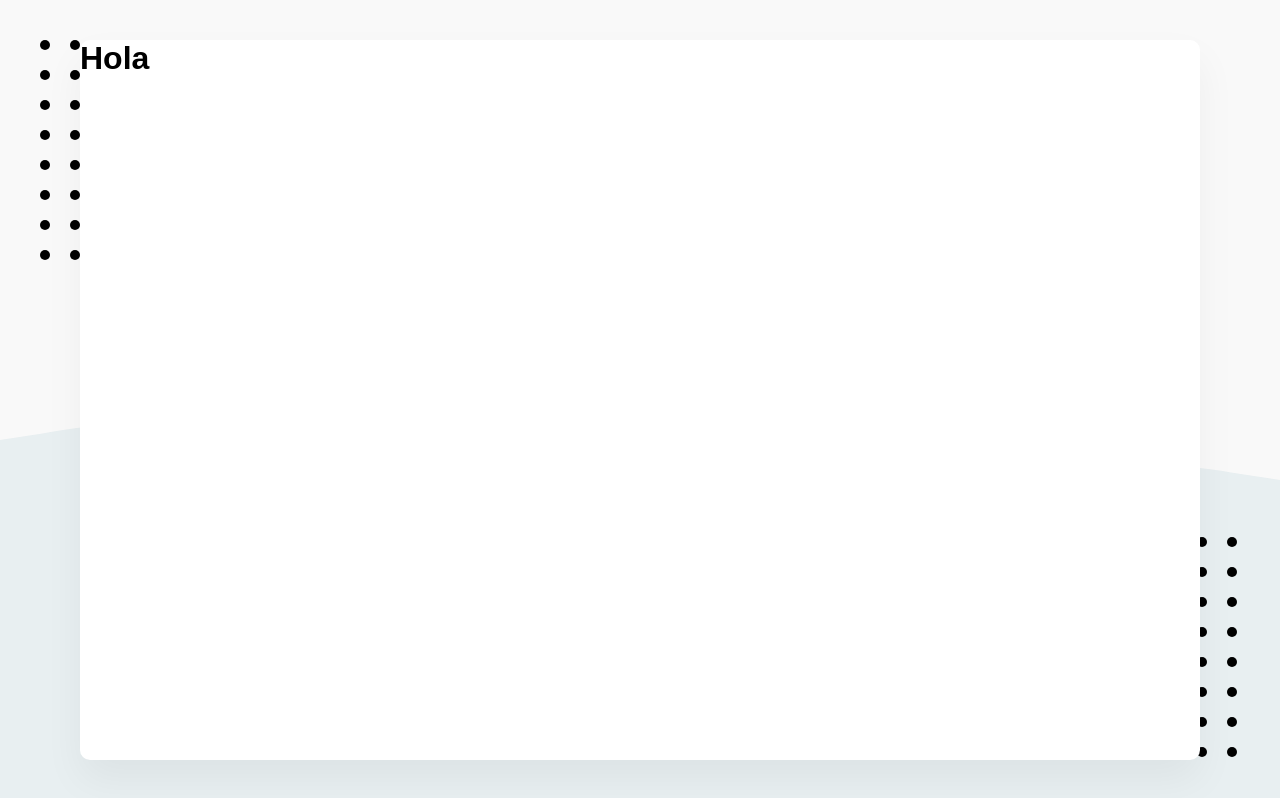
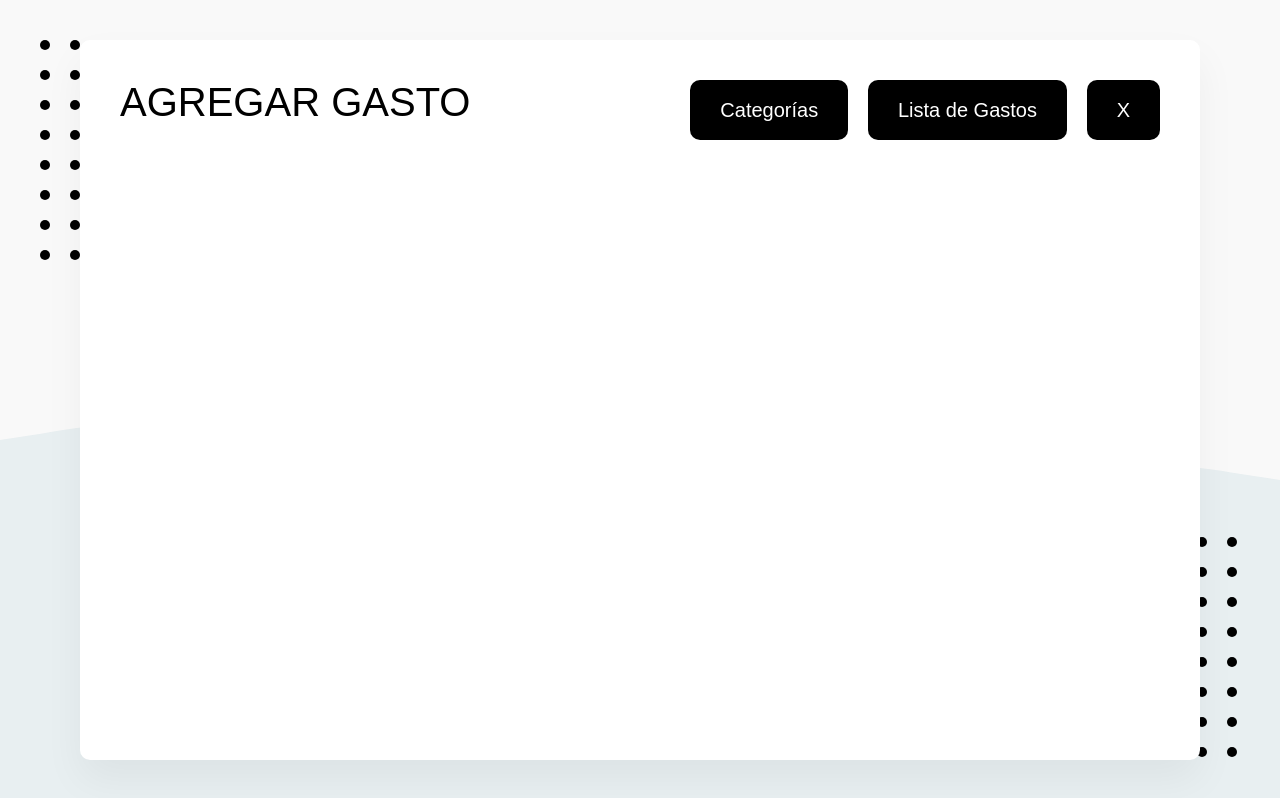
Before and after one commit to MatiasRodriguezH/app_lista_gastos, a React (Create React App) app: page / in a window 1280 px wide. Built offline with nearby package versions, Linux system fonts and the light colour scheme; what webfontloader would draw is missing.

Commit message:
Lista y Gastos

```diff
--- a/src/App.js
+++ b/src/App.js
@@ -1,8 +1,28 @@
 import React from "react";
+import {Helmet} from "react-helmet";
+import {Header, Titulo, ContenedorHeader, ContenedorBotones} from "./elementos/Header.js"
+import Boton from "./elementos/Boton.js";
+
 
 const App = () => {
   return (
-    <div><h1>Hola</h1></div>
+    <>
+      <Helmet>
+        <title>Agregar Gasto</title>
+      </Helmet>
+
+      <Header>
+        <ContenedorHeader>
+          <Titulo>Agregar gasto</Titulo>
+          <ContenedorBotones>
+            <Boton to="/categorias">Categorías</Boton>
+            <Boton to="/lista">Lista de Gastos</Boton>
+            <Boton>X</Boton>
+          </ContenedorBotones>
+        </ContenedorHeader>
+      </Header>
+
+    </>
   );
 }
 
--- a/src/componentes/GastosPorCategoria.js
+++ b/src/componentes/GastosPorCategoria.js
@@ -1,8 +1,21 @@
 import React from "react";
+import {Header, Titulo, ContenedorHeader, ContenedorBotones} from "./../elementos/Header";
+import { Helmet } from "react-helmet";
 
 const GastosPorCategoria = () => {
     return (
-        <h1>GastosPorCategoria</h1>
+    <>
+        <Helmet>
+            <title>Agregar Gasto</title>
+        </Helmet>
+
+        <Header>
+            <ContenedorHeader>
+                <Titulo>Gastos por Categorías</Titulo>
+            </ContenedorHeader>
+        </Header>
+
+    </>
     );
 }
 
--- /dev/null
+++ b/src/elementos/Boton.js
@@ -0,0 +1,29 @@
+import styled from "styled-components";
+import {Link} from "react-router-dom"
+
+const Boton = styled(Link)`
+    background: ${(props) => props.primario ? '#5B69E2' : '#000'};
+    width: ${(props) => props.conIcono ? '15.62rem' : 'auto'}; /* 250px */
+    margin-left: 1.25rem; /* 20px */
+    border: none;
+    border-radius: 0.625rem; /* 10px */
+    color: #fff;
+    font-family: 'Work Sans', sans-serif;
+    height: 3.75rem; /* 60px */
+    padding: 1.25rem 1.87rem; /* 20px 30px */
+    font-size: 1.25rem; /* 20px */
+    font-weight: 500;
+    cursor: pointer;
+    text-decoration: none;
+    display: inline-flex;
+    justify-content: space-between;
+    align-items: center;
+    outline: none;
+
+    svg {
+        height: ${(props) => props.iconoGrande ? '100%' : '0.75rem;'};  /* 12px */
+        fill: white;
+    }
+`;
+
+export default Boton;
--- /dev/null
+++ b/src/elementos/Header.js
@@ -0,0 +1,49 @@
+import styled from "styled-components";
+
+const Header = styled.div`
+	width: 100%;
+	padding: 2.5rem; /* 40px */
+	display: flex;
+	justify-content: space-between;
+	align-items: center;
+
+	@media(max-width: 60rem){ /* 950px */
+		justify-content: start;
+	}
+`;
+
+const Titulo = styled.h1`
+	font-weight: normal;
+	text-transform: uppercase;
+	font-size: 2.5rem; /* 40px */
+
+	@media(max-width: 60rem){ /* 950px */
+		font-size: 2rem; /* 32px */
+	}
+`;
+
+const ContenedorHeader = styled.div`
+	width: 100%;
+	display: flex;
+	justify-content: space-between;
+
+	@media(max-width: 60rem){ /* 950px */
+		display: flex;
+		flex-direction: column-reverse;
+		align-items: center;
+
+		& > div {
+			display: flex;
+			margin-bottom: 1.25rem; /* 20px */
+			justify-content: end;
+		}
+	}
+`;
+
+const ContenedorBotones = styled.div`
+	display: flex;
+	justify-content: space-between;
+	align-items: center;
+`;
+
+export {Header, Titulo, ContenedorHeader, ContenedorBotones};
```
